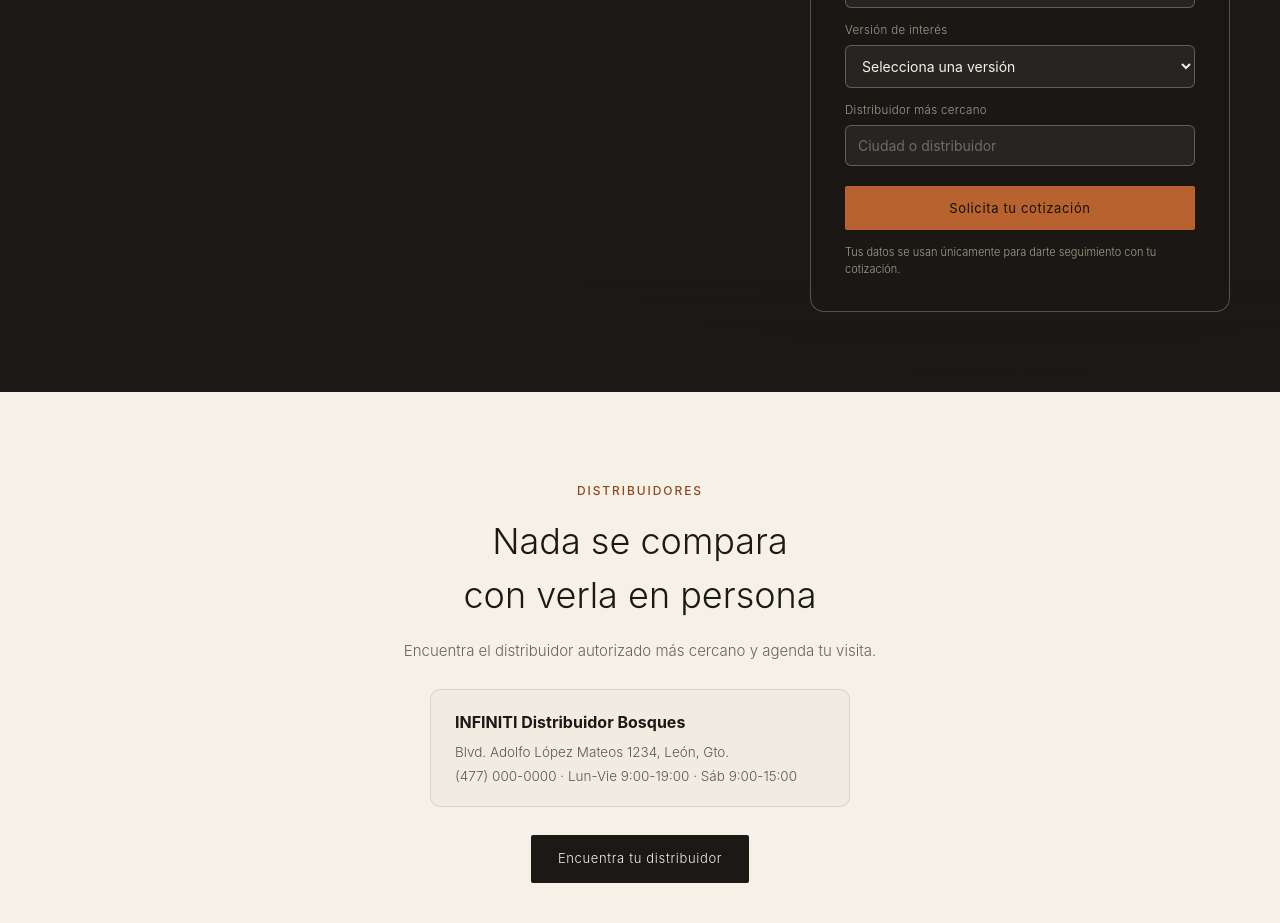
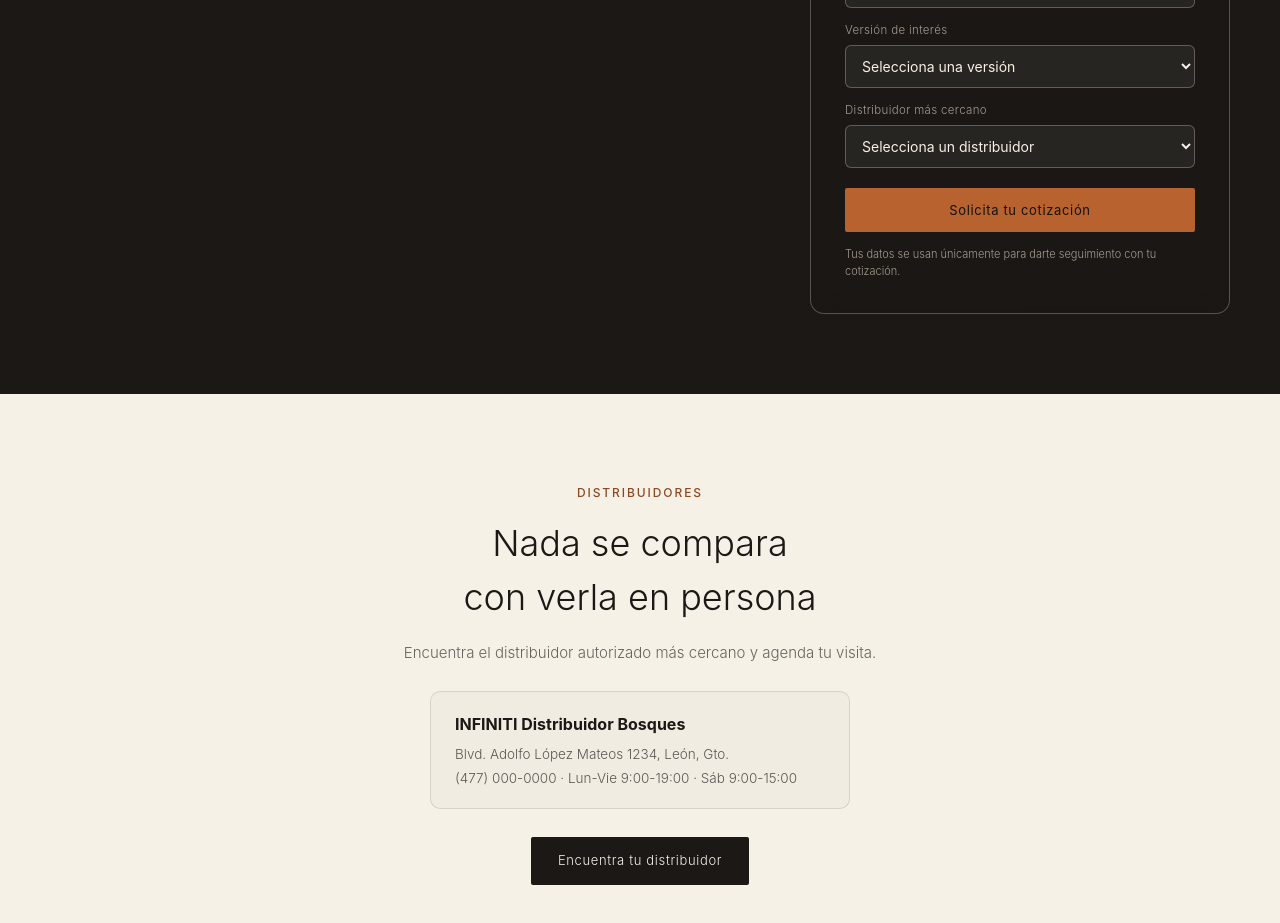
Before and after one commit to MarcosHernandez0942/infinity, a React (Vite) app in the folder site/: page / in a window 1280 px wide. Shown: the part 3660-4583 px from the top of the page. Built offline with nearby package versions, Linux system fonts and the light colour scheme.

Commit message:
Convertir distribuidor mas cercano en select con opciones de ejemplo

```diff
--- a/site/src/components/Cotizador.jsx
+++ b/site/src/components/Cotizador.jsx
@@ -3,6 +3,15 @@ import VideoBackground from './VideoBackground.jsx'
 import Reveal from './Reveal.jsx'
 
 const initialForm = { nombre: '', telefono: '', correo: '', version: '', distribuidor: '' }
+
+// NOTA: lista de EJEMPLO — reemplazar por los distribuidores reales del
+// cliente antes de publicar (ver también Distribuidores.jsx).
+const DISTRIBUIDORES_DEMO = [
+  'INFINITI Distribuidor Bosques (León, Gto.)',
+  'INFINITI Santa Fe (CDMX)',
+  'INFINITI Guadalajara',
+  'INFINITI Monterrey',
+]
 
 export default function Cotizador() {
   const [form, setForm] = useState(initialForm)
@@ -59,7 +68,12 @@ export default function Cotizador() {
                 </div>
                 <div className="field">
                   <label htmlFor="distribuidor">Distribuidor más cercano</label>
-                  <input id="distribuidor" name="distribuidor" placeholder="Ciudad o distribuidor" value={form.distribuidor} onChange={handleChange} />
+                  <select id="distribuidor" name="distribuidor" value={form.distribuidor} onChange={handleChange}>
+                    <option value="">Selecciona un distribuidor</option>
+                    {DISTRIBUIDORES_DEMO.map((d) => (
+                      <option key={d} value={d}>{d}</option>
+                    ))}
+                  </select>
                 </div>
                 <button type="submit" className="btn btn-primary cotiza-submit">Solicita tu cotización</button>
               </form>
```
